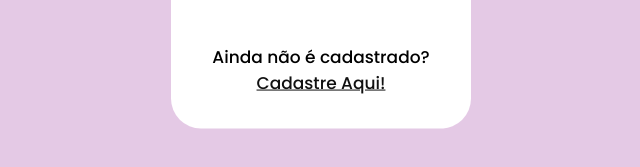
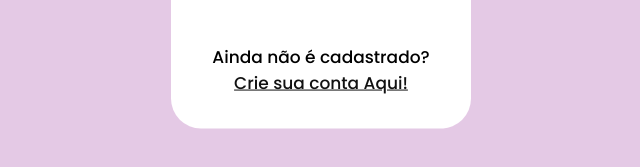
Before and after one commit to joaopaulo0611/usuarioSenha, a plain HTML site: page usuarioSenha-main/index.html in a window 1280 px wide. Shown: the part 471-638 px from the top of the page, 319-959 px from the left. Drawn offline with Linux system fonts and the light colour scheme.

Commit message:
Update index.html

```diff
--- a/usuarioSenha-main/index.html
+++ b/usuarioSenha-main/index.html
@@ -13,7 +13,7 @@
         <input type="text" placeholder="  Digite seu login" id="login"><br>
         <input type="password" placeholder="  Digite sua senha" id="senha"><br><br>
         <button onclick="login()">LOGAR</button><br><br>
-        <p id="aaa">Ainda não é cadastrado?<br><a href="cadastr.html" id="cadast">Cadastre Aqui!</a></p>
+        <p id="aaa">Ainda não é cadastrado?<br><a href="cadastr.html" id="cadast">Crie sua conta Aqui!</a></p>
 
         <p></p>
     </div>
```
